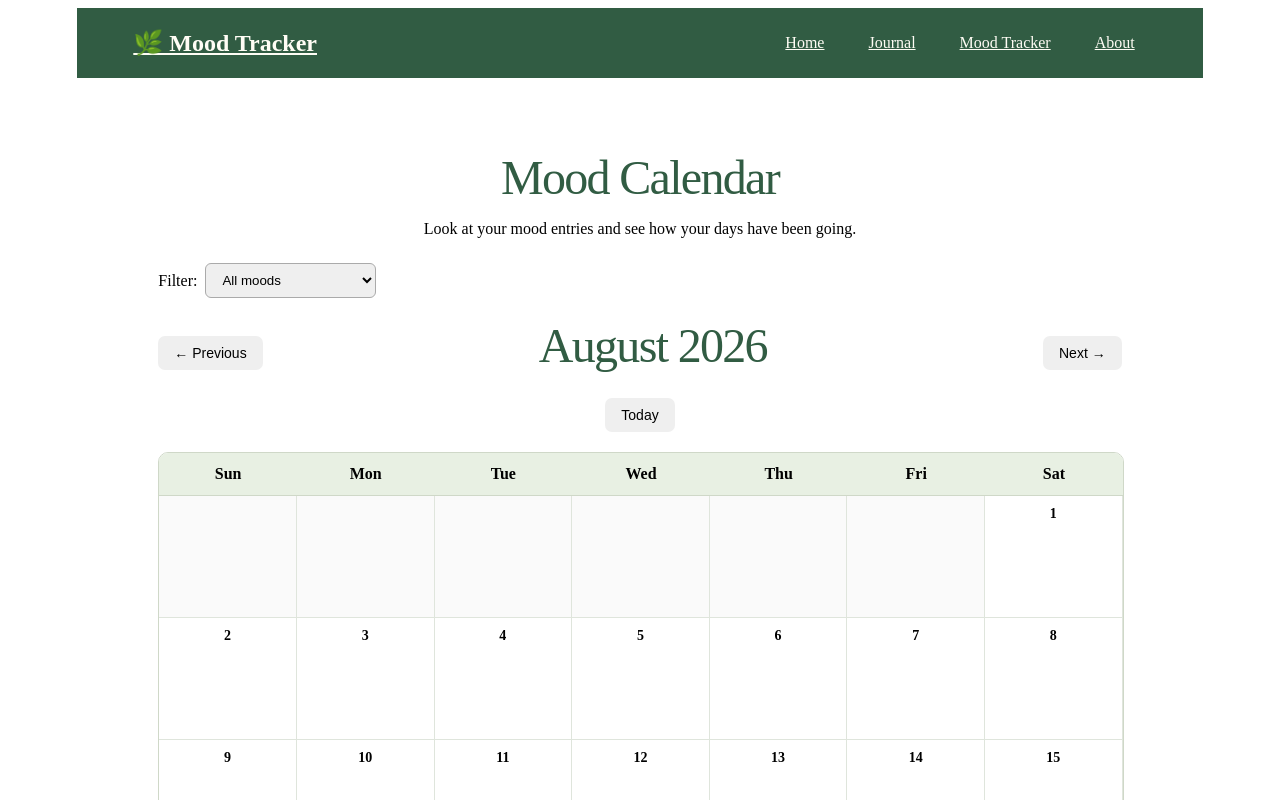
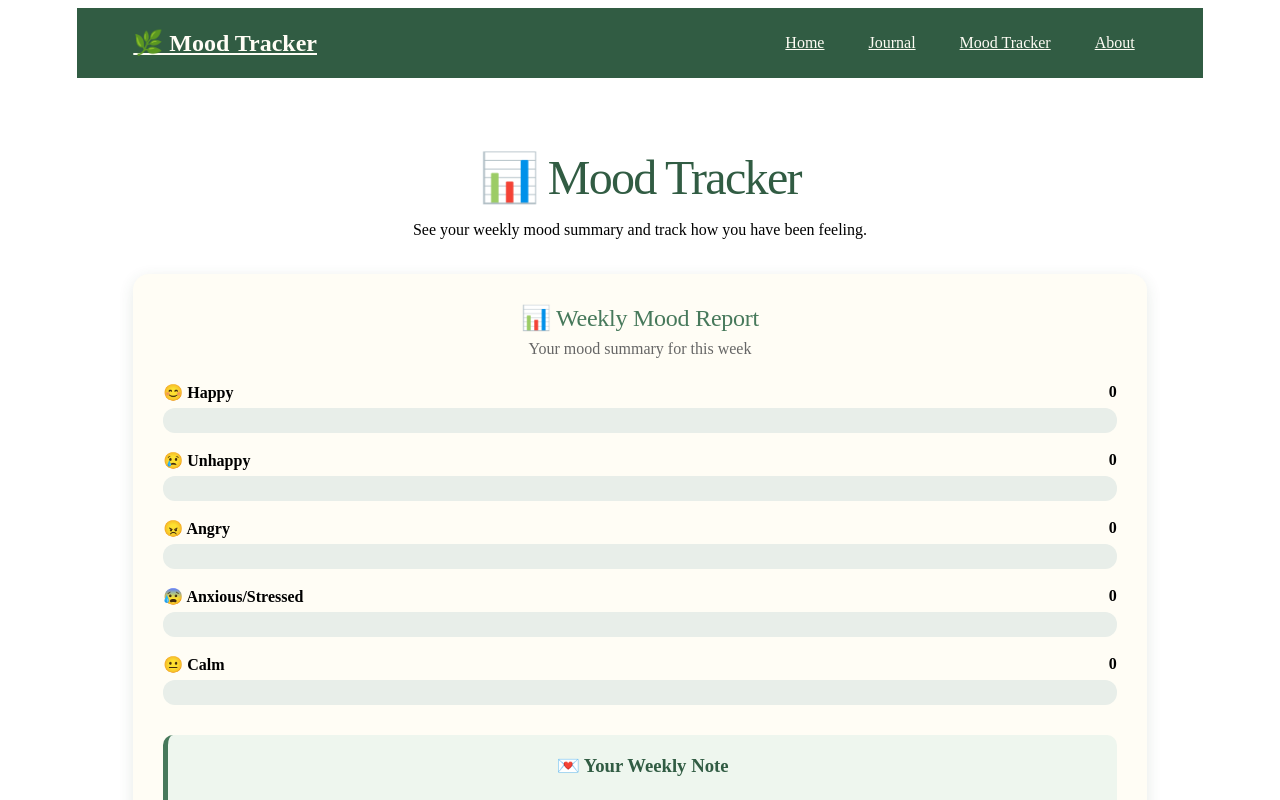
Before and after one commit to rekhavs003-cloud/unit-1-project, a React (Vite) app: page /calendar in a window 1280 px wide. Shown: the top 800 px of the page. Built offline with nearby package versions, Linux system fonts and the light colour scheme.

Commit message:
Remove duplicate calendar from mood tracker

```diff
--- a/src/pages/Calendar.jsx
+++ b/src/pages/Calendar.jsx
@@ -1,25 +1,15 @@
-import React, { useState } from "react";
-
-import MoodCalendar from "../components/MoodCalendar/MoodCalendar";
+import React from "react";
 import WeeklyMoodReport from "../components/WeeklyMoodReport/WeeklyMoodReport";
 
 function Calendar({ moodEntries }) {
-  const [selectedMood, setSelectedMood] = useState("all");
-
   return (
     <section className="page">
 
-      <h1>Mood Calendar</h1>
+      <h1>📊 Mood Tracker</h1>
 
       <p>
-        Look at your mood entries and see how your days have been going.
+        See your weekly mood summary and track how you have been feeling.
       </p>
-
-      <MoodCalendar
-        moodEntries={moodEntries}
-        selectedMood={selectedMood}
-        setSelectedMood={setSelectedMood}
-      />
 
       <WeeklyMoodReport
         moodEntries={moodEntries}
```
